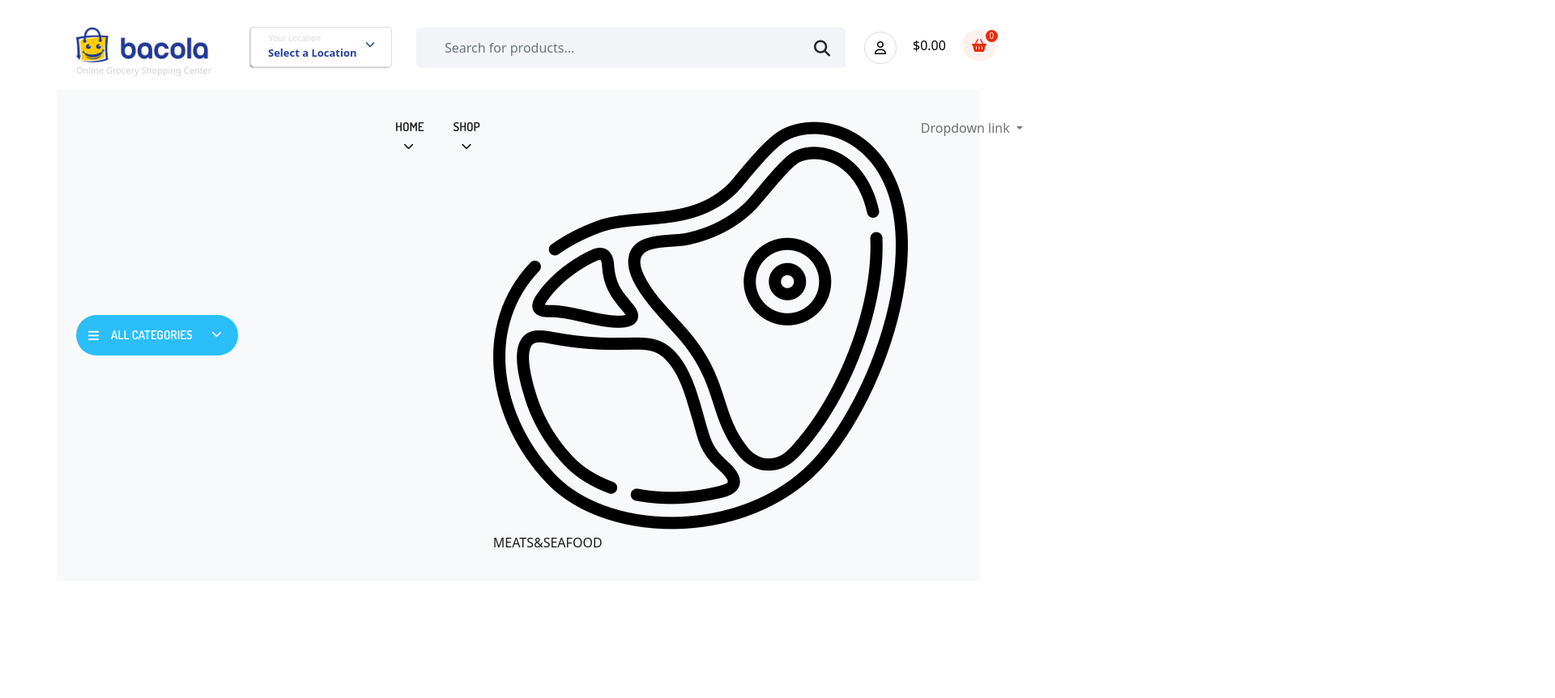
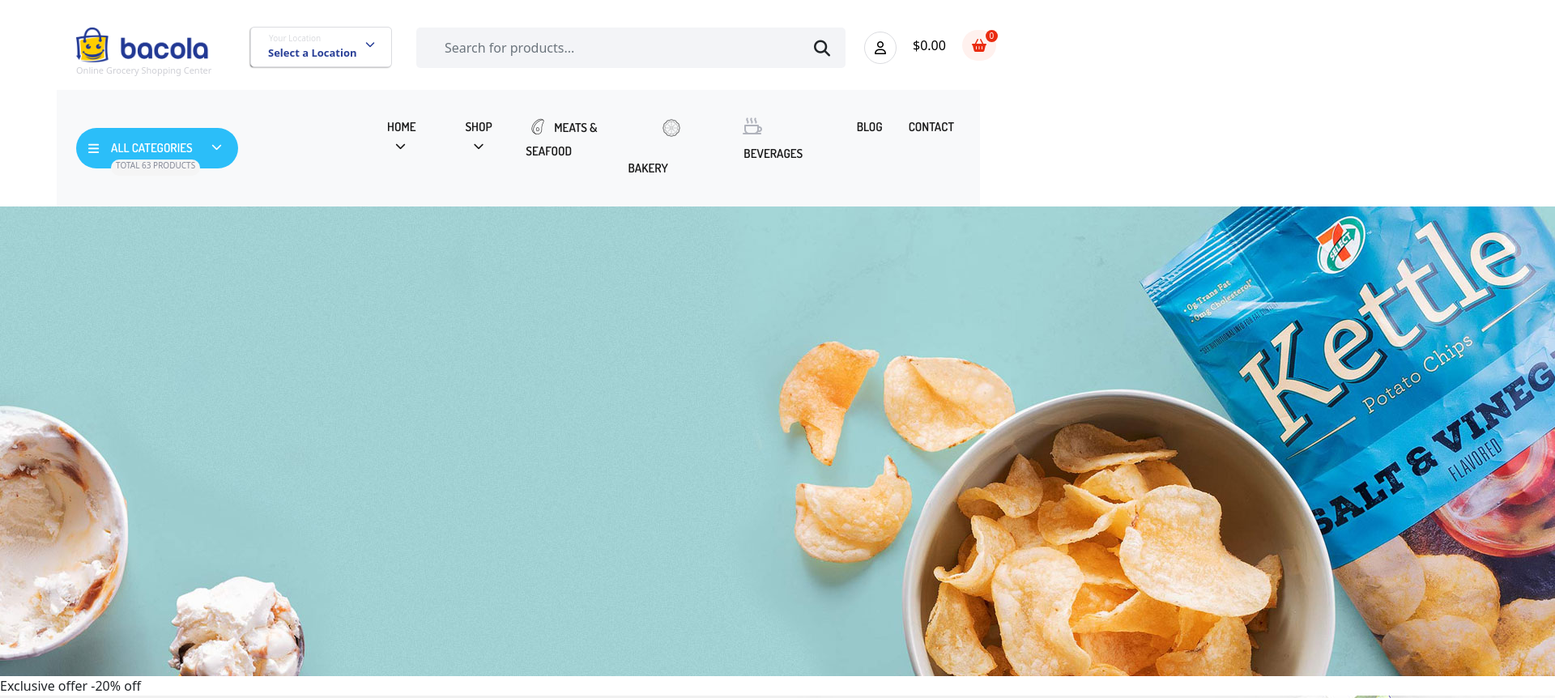
Before and after one commit to AytajVV/FrontEnd-final, a plain HTML site: page assets/index.html in a window 1280 px wide. Shown: the top 862 px of the page at 81% size, 1920 px wide, since content can reach past the window. Before the commit the page ends 800 px from the top, so only its background shows below. Drawn offline with nearby package versions, Linux system fonts and the light colour scheme.

Commit message:
feat:updated

```diff
--- a/assets/index.html
+++ b/assets/index.html
@@ -120,6 +120,7 @@
                             <i class="fa-solid fa-bars"></i>
                             <span>ALL CATEGORIES</span>
                             <i class="fa-solid fa-chevron-down"></i>
+                            <div class="products63">TOTAL 63 PRODUCTS</div>
                         </div>
                       </a>
                       <div class="collapse navbar-collapse" id="navbarNavDropdown">
@@ -136,10 +137,33 @@
                           </li>
                           <li class="nav-item">
                             <a class="nav-link active meat" href="#">
-                                <img src="./img/meat.png" alt="">
-                                MEATS&SEAFOOD</a>
+                                <img src="./img/icons8-meat-32.png" alt="">
+                                MEATS & SEAFOOD</a>
                           </li>
-                          <li class="nav-item dropdown">
+                          <li class="nav-item">
+                            <a class="nav-link active bakery" href="#">
+                                <img src="./img/icons8-biscuits-80 (1).png" alt="">
+                                <span>BAKERY</span>
+                            </a>
+                          </li>
+                          <li class="nav-item">
+                            <a class="nav-link active beverages" href="#">
+                                <img src="./img/icons8-mug.png" alt="">
+                                <span>BEVERAGES</span>
+                            </a>
+                          </li>
+                          <li class="nav-item">
+                            <a class="nav-link active blog" href="#">BLOG
+                            </a>
+                          </li>
+                          <li class="nav-item">
+                            <a class="nav-link active contact" href="#">CONTACT
+                            </a>
+                          </li>
+
+
+
+                          <!-- <li class="nav-item dropdown">
                             <a class="nav-link dropdown-toggle" href="#" id="navbarDropdownMenuLink" role="button" data-bs-toggle="dropdown" aria-expanded="false">
                               Dropdown link
                             </a>
@@ -147,7 +171,7 @@
                               <li><a class="dropdown-item" href="#">Action</a></li>
                               <li><a class="dropdown-item" href="#">Another action</a></li>
                               <li><a class="dropdown-item" href="#">Something else here</a></li>
-                            </ul>
+                            </ul> -->
                           </li>
                         </ul>
                       </div>
@@ -158,6 +182,22 @@
     </section>
 
 
+    <section>
+        <div class="slider">
+            <div class="images">
+                <div class="item1">
+                    <img src="./img/slider-image-6.jpg" alt="">
+                    <span>Exclusive offer -20% off</span>
+
+
+                </div>
+                <div class="item2"><img src="./img/slider-image-7.jpg" alt=""></div>
+            </div>
+
+        </div>
+    </section>
+
+
 
 
     </body>
--- a/assets/scss/style.scss
+++ b/assets/scss/style.scss
@@ -248,7 +248,7 @@
 }
 
 .home{
-    margin-left: 170px;
+    margin-left: 160px;
     font-size: 15px;
     font-family: 'Dosis', sans-serif;
     i{
@@ -266,11 +266,49 @@
     }
 }
 .meat{
+    font-family: 'Dosis', sans-serif;
+    font-size: 15px;
+    margin-top: -4px;
     img{
-        font-size: 15px;
+        margin-bottom: 2px;
     }
 }
+.bakery{
+    font-family: 'Dosis', sans-serif;
+    font-size: 15px;
+    margin-top: -23px;
+    margin-left: -19px;
+    img{
+        width: 70px;
+        margin-bottom: 4px;
+        max-width: 100%;
+    }
+    span{
+        margin-left: -18px;
+    }
+}
+.beverages{
+    font-family: 'Dosis', sans-serif;
+    font-size: 15px;
+    margin-top: -6px;
+    img{
+        margin-bottom: 7px;
 
+    }
+    span{
+        margin-left: 5px;
+    }
+}
+.blog{
+    font-family: 'Dosis', sans-serif;
+    font-size: 15px;
+    margin-left: 16px;
+}
+.contact{
+    font-family: 'Dosis', sans-serif;
+    font-size: 15px;
+    margin-left: 16px;
+}
 .allCategories{
     width: 200px;
     height: 50px;
@@ -299,4 +337,15 @@
         color: white;
         font-size: 13px;
     }
+    .products63{
+        font-size: 10px;
+        width: 110px;
+        height: 20px;
+        background-color: whitesmoke;
+        margin-top: 39px;
+        border-radius: 50px;
+        justify-content: center;
+        text-align: center;
+        color:  #858997;
+    }
 }
```
Also changed, not shown: assets/css/style.css, assets/img/icons8-beef-91.png (added), assets/img/icons8-biscuits-80 (1).png (added), assets/img/icons8-biscuits-80-.png (added), assets/img/icons8-biscuits-80.png (added), assets/img/icons8-meat-32.png (added), assets/img/icons8-mug-32.png (added), assets/img/icons8-mug.png (added), assets/img/slider-image-6.jpg (added), assets/img/slider-image-7.jpg (added), 1 other file.
